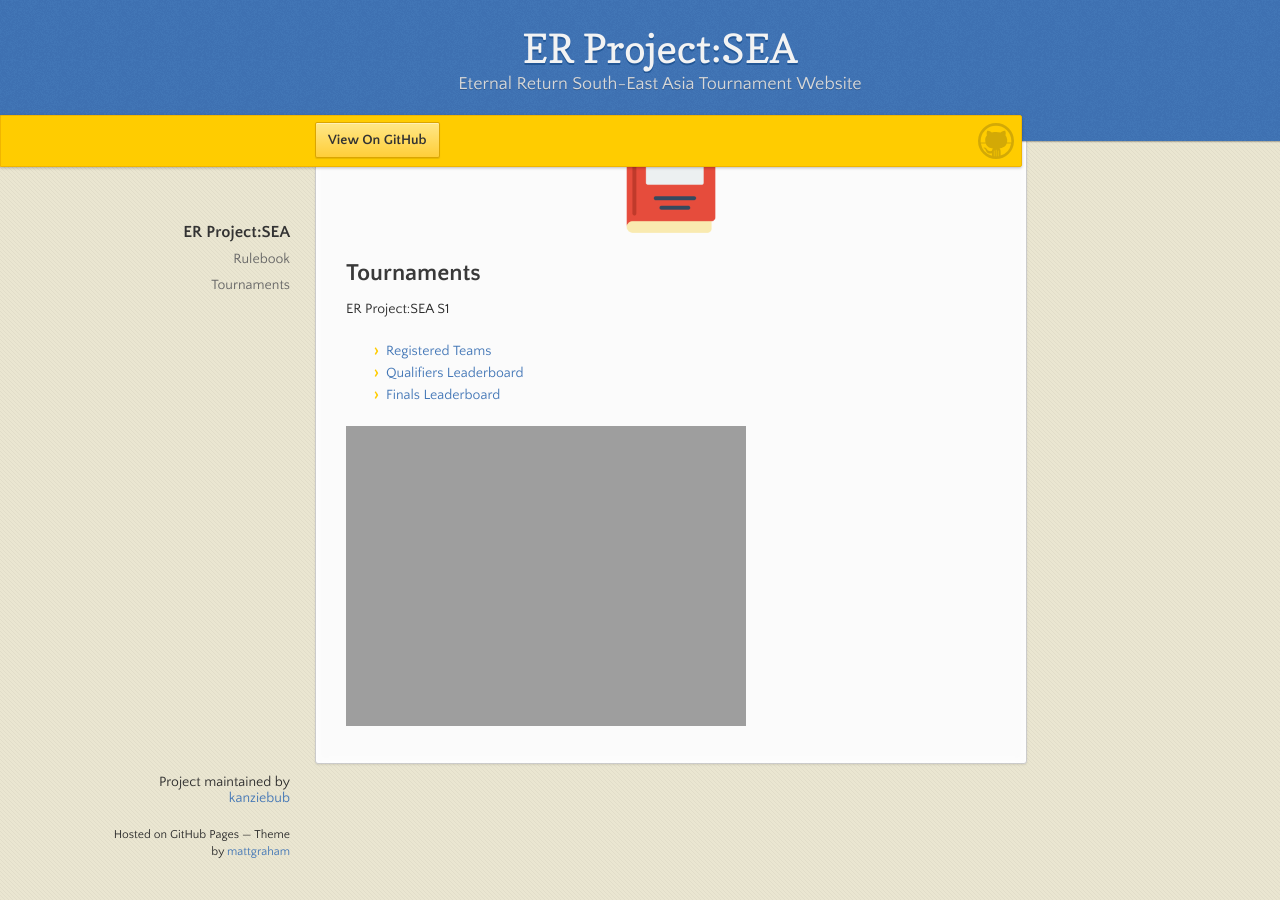
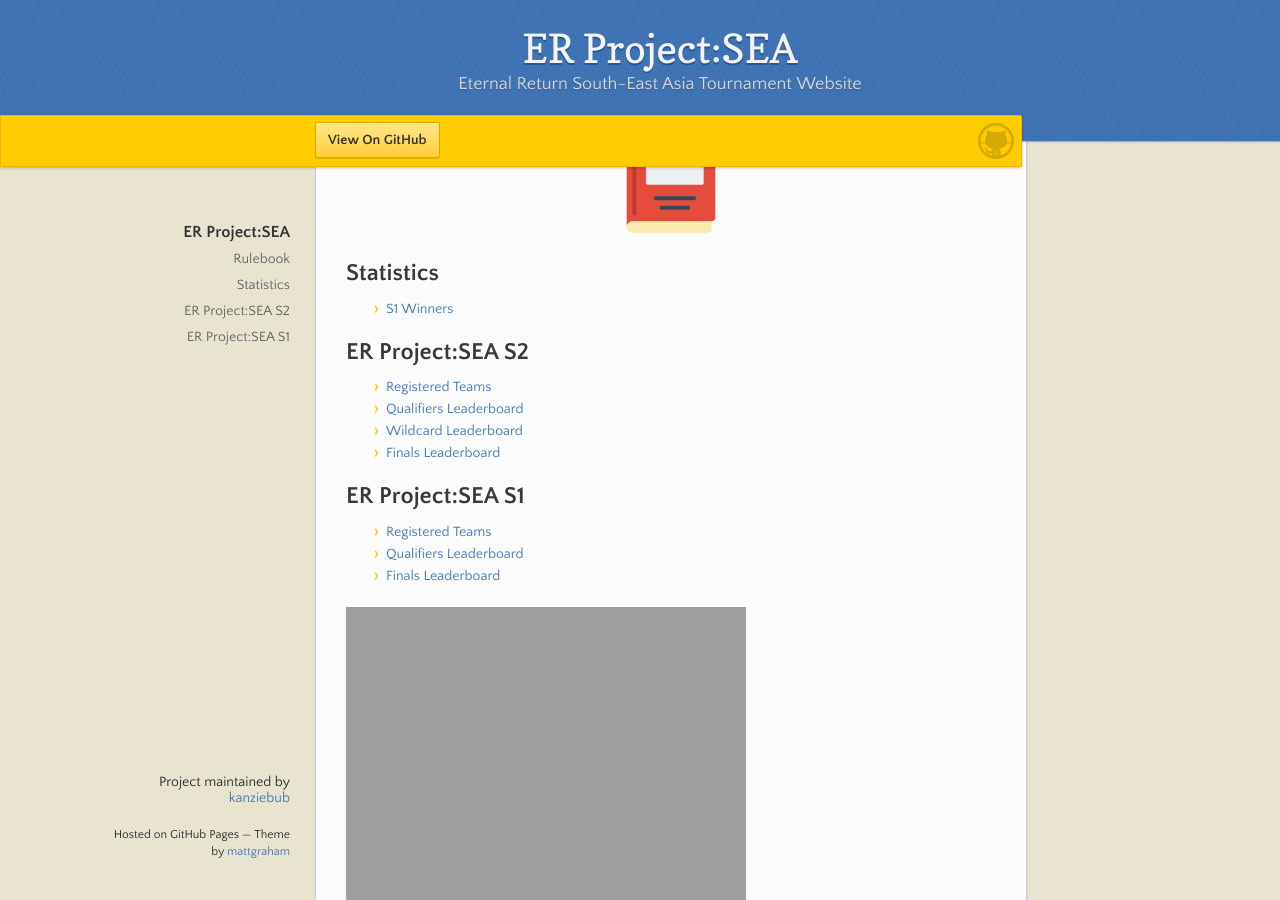
Before and after one commit to kanziebub/ProjectSEA, a Jekyll site: the page built from index.md, in a window 1280 px wide and 900 px high, scrolled down 875 px. Built offline with Jekyll 4.4.1, drawn with Linux system fonts in a browser that asks for light colours; our own code applies the rules of GitHub Pages for plain Markdown files.

Commit message:
mod/assets-templates-placehold new feats

```diff
--- a/_sass/jekyll-theme-leap-day.scss
+++ b/_sass/jekyll-theme-leap-day.scss
@@ -450,10 +450,10 @@
       float: left;
       display: inline-block;
       margin-left: 0px;
-    position:fixed;
-    left:20px;
+      position:fixed;
+      left:20px;
 
-      }
+    }
   }
 
   section {
--- a/index.md
+++ b/index.md
@@ -14,9 +14,17 @@
 
 [![Rulebook](https://kanziebub.github.io/ProjectSEA/assets/images/mid_rulebook.png)](./rulebook.html)
 
-## Tournaments
+## Statistics
+- [S1 Winners](./)
 
-ER Project:SEA S1
+## ER Project:SEA S2
+- [Registered Teams](./)
+- [Qualifiers Leaderboard](./)
+- [Wildcard Leaderboard](./)
+- [Finals Leaderboard](./)
+
+
+## ER Project:SEA S1
 - [Registered Teams](./season/01/teams.md)
 - [Qualifiers Leaderboard](./season/01/qualifiers.md)
 - [Finals Leaderboard](./season/01/finals.md)
```
Also changed, not shown: assets/images/S2_chip.gif (added), 1 other file.
